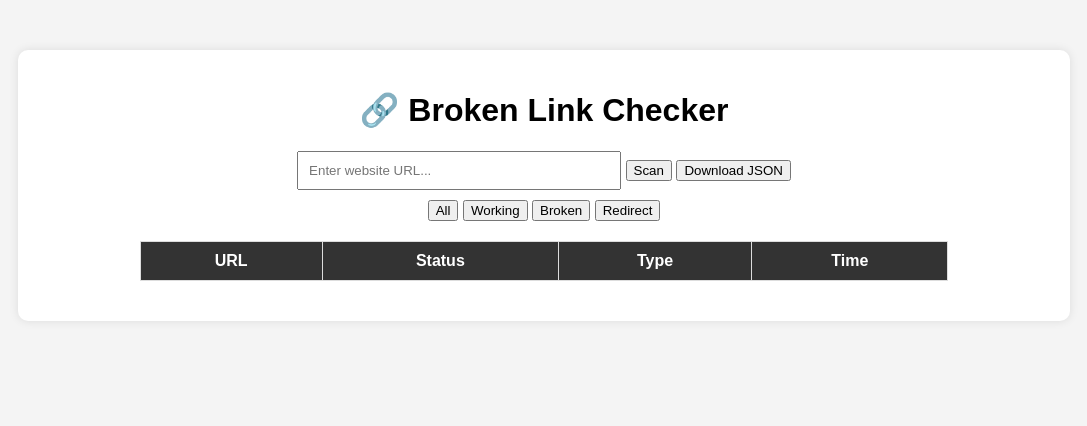
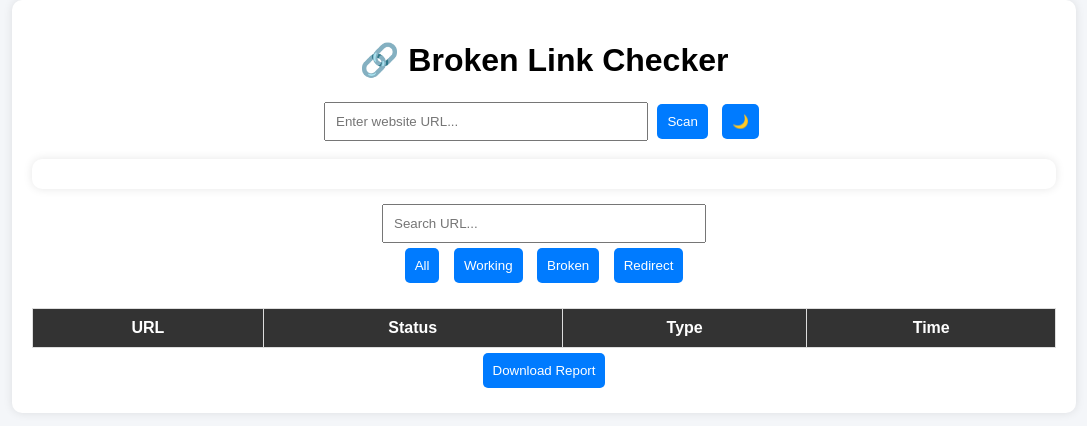
Before and after one commit to Chhatrapati-sahu-09/broken-link-checker, a website: page public/index.html in a window 1280 px wide. Shown: the whole page, without its empty margins (96-1183 px from the left). Drawn offline with Linux system fonts and the light colour scheme.

Commit message:
ui: upgrade HTML layout and professional CSS with dark mode support

```diff
--- a/public/index.html
+++ b/public/index.html
@@ -1,25 +1,40 @@
-<!doctype html>
+<!DOCTYPE html>
 <html>
 <head>
   <title>Broken Link Checker</title>
-    <link rel="stylesheet" href="style.css" />
+  <link rel="stylesheet" href="style.css">
 </head>
 
 <body>
   <div class="container">
+
     <h1>🔗 Broken Link Checker</h1>
 
+    <!-- Input -->
+    <div class="input-box">
       <input type="text" id="urlInput" placeholder="Enter website URL..." />
       <button onclick="scanLinks()">Scan</button>
-      <button onclick="downloadJSON()">Download JSON</button>
-      <div id="loader" style="display:none;">🔄 Scanning...</div>
-      <div id="stats"></div>
-      <div style="margin: 10px 0;">
+      <button onclick="toggleDarkMode()">🌙</button>
+    </div>
+
+    <!-- Loader -->
+    <div id="loader">🔄 Scanning...</div>
+
+    <!-- Stats -->
+    <div id="stats" class="card"></div>
+
+    <!-- Search -->
+    <input type="text" id="searchInput" placeholder="Search URL..." onkeyup="searchLinks()" />
+
+    <!-- Filters -->
+    <div class="filters">
       <button onclick="filterLinks('ALL')">All</button>
       <button onclick="filterLinks('WORKING')">Working</button>
       <button onclick="filterLinks('BROKEN')">Broken</button>
       <button onclick="filterLinks('REDIRECT')">Redirect</button>
     </div>
+
+    <!-- Table -->
     <table id="resultTable">
       <thead>
         <tr>
@@ -31,6 +46,10 @@
       </thead>
       <tbody></tbody>
     </table>
+
+    <!-- Export -->
+    <button onclick="downloadJSON()">Download Report</button>
+
   </div>
 
   <script src="script.js"></script>
--- a/public/style.css
+++ b/public/style.css
@@ -31,17 +31,59 @@ input {
 button:hover {
   background: #0056b3;
 }
+body {
+  font-family: Arial;
+  background: #f4f6f9;
+  margin: 0;
+}
+
+.container {
+  width: 80%;
+  margin: auto;
+  padding: 20px;
+  text-align: center;
+}
+
+h1 {
+  margin-bottom: 20px;
+}
+
+.input-box input {
+  padding: 10px;
+  width: 300px;
+}
+
+button {
+  padding: 10px;
+  margin: 5px;
+  border: none;
+  background: #007bff;
+  color: white;
+  border-radius: 5px;
+  cursor: pointer;
+}
+
+button:hover {
+  background: #0056b3;
+}
+
+#loader {
+  display: none;
+  margin: 10px;
+}
+
+.card {
+  background: white;
+  padding: 15px;
+  margin: 15px 0;
+  border-radius: 10px;
+  box-shadow: 0 0 10px rgba(0,0,0,0.1);
+}
 
 table {
-  margin: 20px auto;
+  width: 100%;
+  margin-top: 20px;
   border-collapse: collapse;
-  width: 80%;
-}
-
-th,
-td {
-  border: 1px solid #ddd;
-  padding: 10px;
 }
 
 th {
@@ -49,14 +91,25 @@ th {
   color: white;
 }
 
-.WORKING {
-  color: green;
+th, td {
+  padding: 10px;
+  border: 1px solid #ddd;
 }
 
-.BROKEN {
-  color: red;
+.WORKING { color: green; }
+.BROKEN { color: red; }
+.REDIRECT { color: orange; }
+
+/* Dark Mode */
+.dark {
+  background: #121212;
+  color: white;
 }
 
-.REDIRECT {
-  color: orange;
+.dark .card {
+  background: #1e1e1e;
 }
+
+.dark table {
+  color: white;
+}
```
Lines whose indentation alone changed are shown as unchanged.
